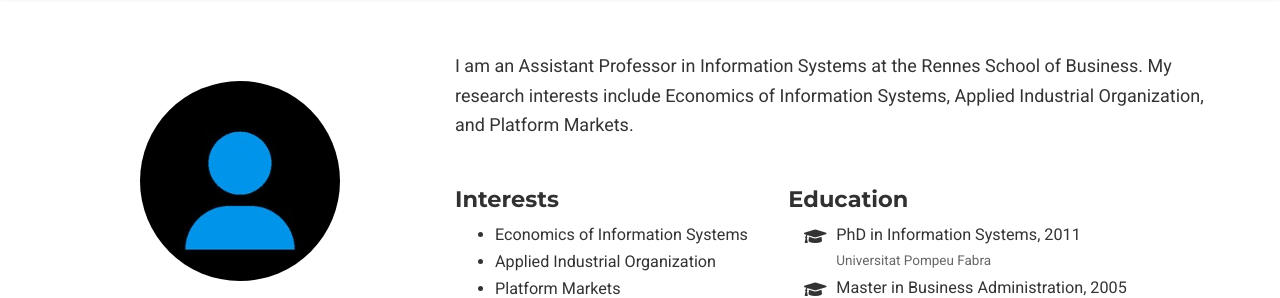
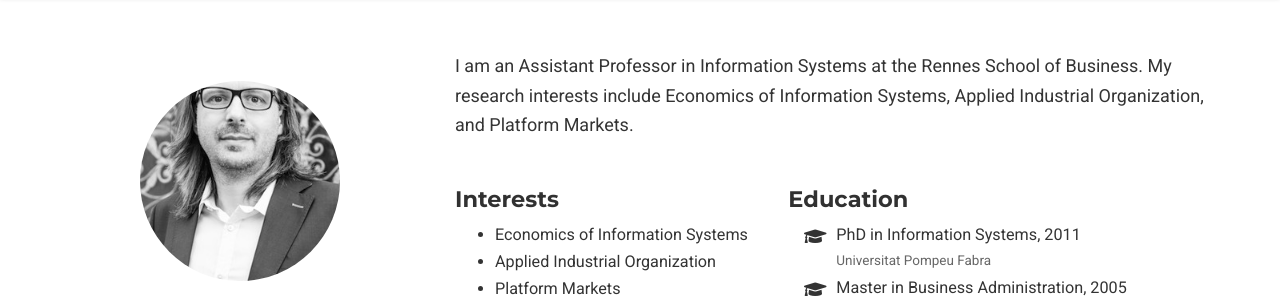
Before and after one commit to batikas/batikas.github.io, a plain HTML site: page authors/admin/index.html in a window 1280 px wide. Shown: the part 73-371 px from the top of the page. Drawn offline with nearby package versions, Linux system fonts and the light colour scheme; a script that the page names is missing; some icons are missing.

Commit message:
Add Photo

```diff
--- a/authors/admin/index.html
+++ b/authors/admin/index.html
@@ -417,7 +417,7 @@
 
 
 
-      <img class="portrait" src="/authors/admin/avatar_hu52a603635ecebd45650b162dadabb4e5_12861_250x250_fill_q90_lanczos_center.jpg" alt="Avatar">
+      <img class="portrait" src="/authors/admin/avatar_hu79d4a62c455f55135bdd88701c4da40e_93616_250x250_fill_q90_lanczos_center.jpg" alt="Avatar">
 
 
       <div class="portrait-title">
```
Also changed, not shown: index.html (+1 -1 lines), authors/admin/avatar.jpg, authors/admin/avatar2.jpg (added), authors/admin/avatar_hu79d4a62c455f55135bdd88701c4da40e_93616_250x250_fill_q90_lanczos_center.jpg (added).
